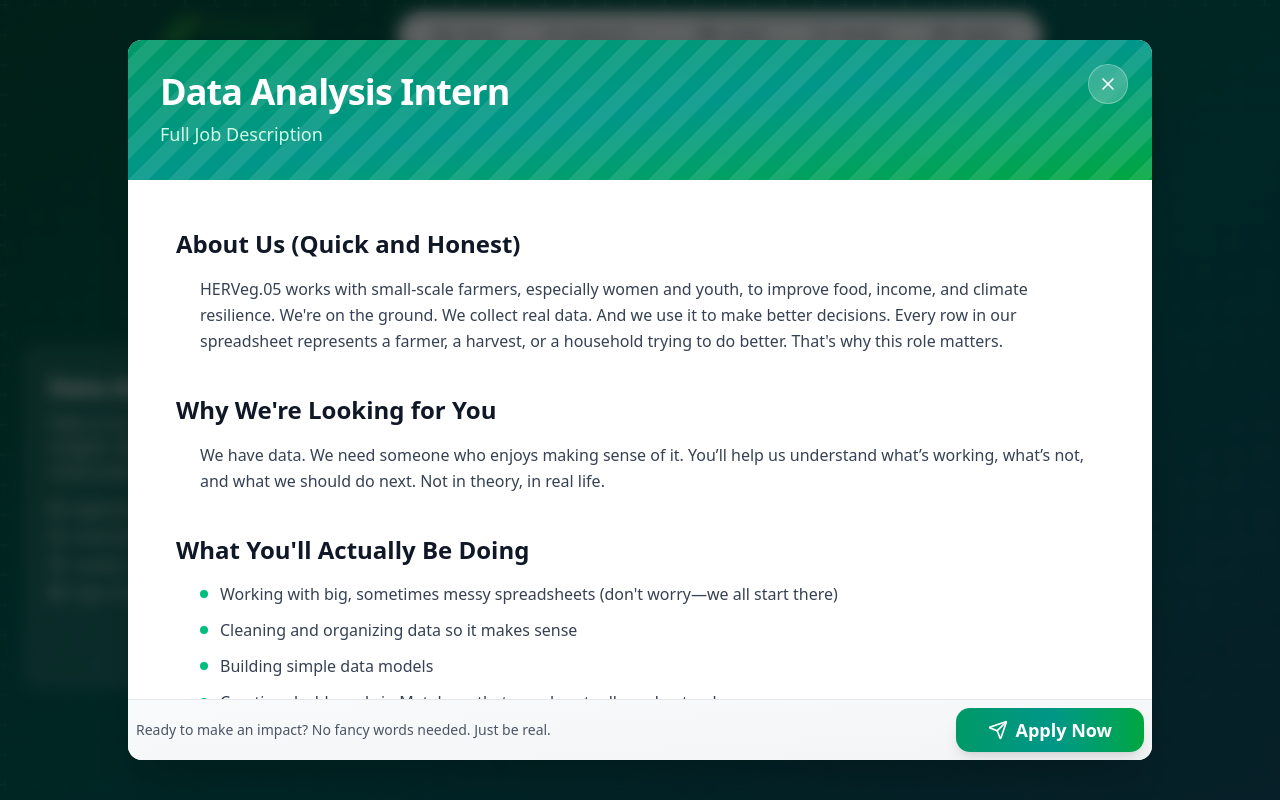
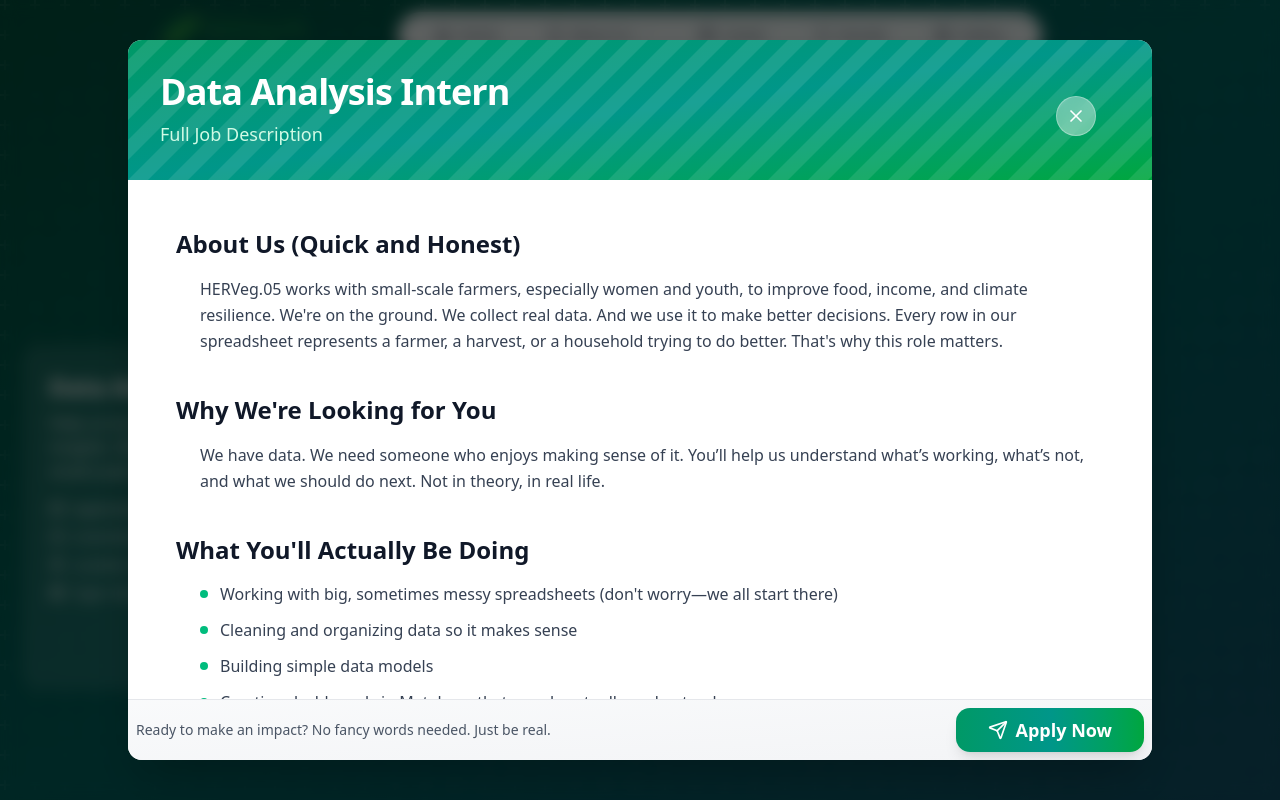
Before and after one commit to Mhando-Z/HervegWeb, a Next.js app: page /opportunity in a window 1280 px wide. Both pictures are taken after a click on the button "View Details". Shown: the top 800 px of the page. Built offline with nearby package versions, Linux system fonts and the light colour scheme; a web font is replaced by a local one.

Commit message:
Phase One

```diff
--- a/src/app/opportunity/JobDetails.jsx
+++ b/src/app/opportunity/JobDetails.jsx
@@ -13,7 +13,12 @@ import {
   AlertCircle,
 } from "lucide-react";
 
-export default function JobDetailsModal({ job, isOpen, onClose }) {
+export default function JobDetailsModal({
+  job,
+  isOpen,
+  onClose,
+  setIsDetailsOpen,
+}) {
   const [showApplicationForm, setShowApplicationForm] = useState(false);
   const [formData, setFormData] = useState({
     name: "",
@@ -28,6 +33,10 @@ export default function JobDetailsModal({ job, isOpen, onClose }) {
     if (e.target.files && e.target.files[0]) {
       setCvFile(e.target.files[0]);
     }
+  };
+
+  const handleCloseDetails = () => {
+    setIsDetailsOpen(false);
   };
 
   const handleSubmit = async (e) => {
@@ -103,14 +112,8 @@ export default function JobDetailsModal({ job, isOpen, onClose }) {
                 />
               </div>
 
-              <button
-                onClick={onClose}
-                className="absolute top-6 right-6 w-10 h-10 bg-white/20 hover:bg-white/30 rounded-full flex items-center justify-center transition-all duration-200 backdrop-blur-sm border border-white/30 z-10"
-              >
-                <X className="w-5 h-5" />
-              </button>
-
               <div className="relative z-10">
+                <div>
                   <motion.h2
                     initial={{ opacity: 0, y: 20 }}
                     animate={{ opacity: 1, y: 0 }}
@@ -127,6 +130,13 @@ export default function JobDetailsModal({ job, isOpen, onClose }) {
                   >
                     Full Job Description
                   </motion.p>
+                </div>
+                <button
+                  onClick={handleCloseDetails}
+                  className="absolute top-6 cursor-pointer right-6 w-10 h-10 bg-white/40 hover:bg-red-600 rounded-full flex items-center justify-center transition-all duration-200 backdrop-blur-sm border border-white/30 z-10"
+                >
+                  <X className="w-5 h-5" />
+                </button>
               </div>
             </div>
 
--- a/src/app/opportunity/page.jsx
+++ b/src/app/opportunity/page.jsx
@@ -81,8 +81,6 @@ export default function JobListingPage() {
     setSelectedJob(job);
     setIsDetailsOpen(true);
   };
-
-
 
   return (
     <div className="min-h-screen bg-linear-to-br from-emerald-50 via-teal-50 to-cyan-50">
@@ -179,6 +177,7 @@ export default function JobListingPage() {
       <JobDetailsModal
         job={selectedJob}
         isOpen={isDetailsOpen}
+        setIsDetailsOpen={setIsDetailsOpen}
         onClose={() => setIsDetailsOpen(false)}
       />
     </div>
```
Lines whose indentation alone changed are shown as unchanged.
